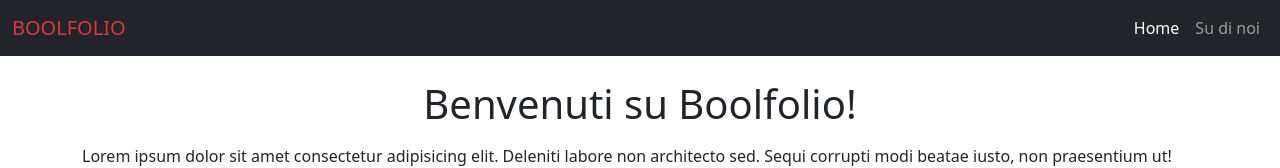
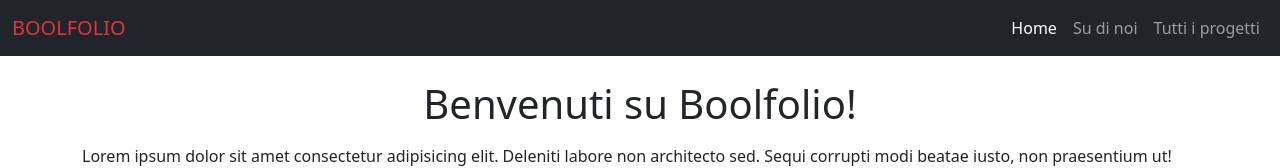
Before and after one commit to BetterCallAle/vite-boolfolio, a Vue app: page / in a window 1280 px wide. Shown: the top 168 px of the page. Built offline with nearby package versions, Linux system fonts and the light colour scheme; no server answers.

Commit message:
Add: Projects page

```diff
--- a/src/components/AppHeader.vue
+++ b/src/components/AppHeader.vue
@@ -11,6 +11,10 @@ export default{
                 {
                     linkName : 'Su di noi',
                     routeName: 'about'
+                },
+                {
+                    linkName: 'Tutti i progetti',
+                    routeName: 'projects'
                 }
             ]
         }
--- a/src/components/AppMain.vue
+++ b/src/pages/Projects.vue
@@ -1,15 +1,17 @@
 <script>
 import {store} from '../store';
-import ProjectCard from './ProjectCard.vue';
+import ProjectCard from '../components/ProjectCard.vue';
 
 export default{
-    name: "AppMain",
+    name: "Projects",
+    components: {
+        ProjectCard
+    },
     data() {
         return {
             store,
         };
     },
-    components: { ProjectCard }
 }
 </script>
 
--- a/src/router.js
+++ b/src/router.js
@@ -1,6 +1,7 @@
 import { createRouter, createWebHistory } from "vue-router";
 import HomePage from './pages/HomePage.vue';
 import AboutUs from './pages/AboutUs.vue';
+import Projects from './pages/Projects.vue'
 import NotFound from './pages/NotFound.vue';
 
 const router = createRouter({
@@ -17,6 +18,11 @@ const router = createRouter({
             component: AboutUs
         },
         {
+            path: '/projects',
+            name: 'projects',
+            component: Projects
+        },
+        {
             path: '/:pathMatch(.*)*',
             name: 'notFound',
             component: NotFound
```
